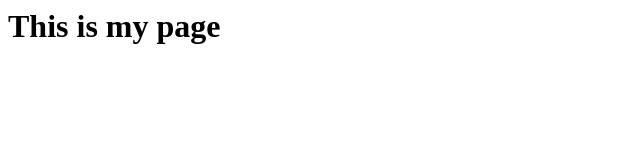
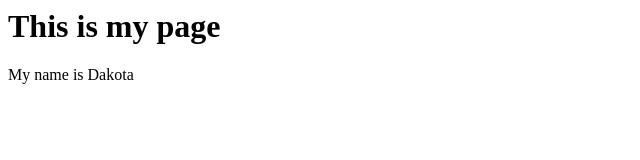
Before and after one commit to dakotachantz/gitDemo, a plain HTML site: page index.html in a window 1280 px wide. Shown: the whole page, without its empty margins (0-640 px from the left). Drawn offline with Linux system fonts and the light colour scheme.

Commit message:
Added intro text

```diff
--- a/index.html
+++ b/index.html
@@ -1 +1,3 @@
 <h1> This is my page </h1>
+
+<p> My name is Dakota </p>
```
